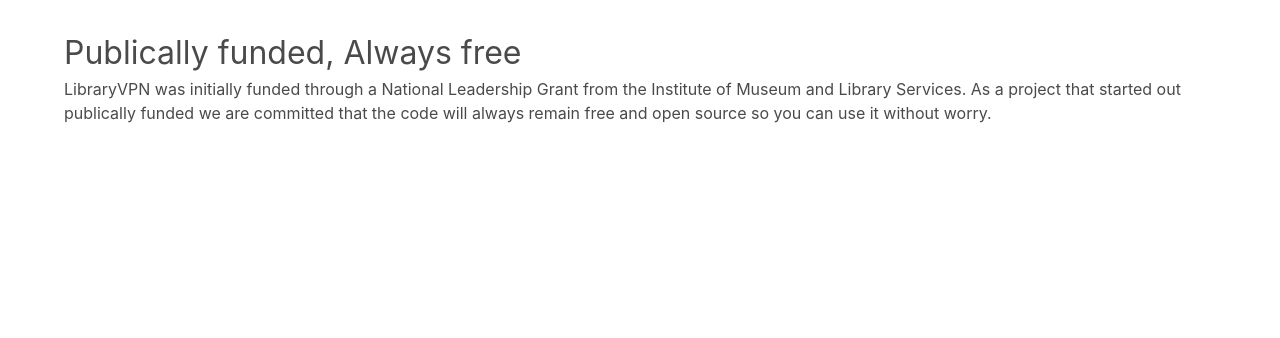
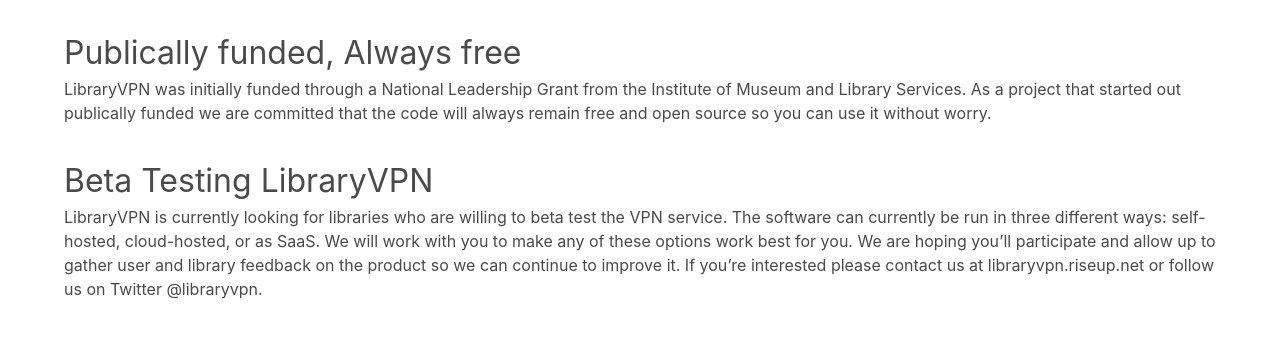
Before and after one commit to LibraryVPN/libraryvpn.github.io, a plain HTML site: page about/index.html in a window 1280 px wide. Shown: the part 690-1028 px from the top of the page. Before the commit the page ends 967 px from the top, so only its background shows below. Drawn offline with nearby package versions, Linux system fonts and the light colour scheme.

Commit message:
added beta info

```diff
--- a/about/index.html
+++ b/about/index.html
@@ -122,6 +122,8 @@ Patrons will download an easy to use client for their Windows, Mac, or Linux com
 <p>LibraryVPN is built on proven open source solutions including OpenVPN, the gold standard for VPN security. The LEAP project has a proven track record of building secure software which has been used by activist organizations such as <a href="https://riseup.net">RiseUp</a> for years. LibraryVPN builds on these projects by adding an authentication layer using the SIP2 protocol to allow patrons to use their library cards to log into the VPN client</p>
 <h2 id="publically-funded-always-free">Publically funded, Always free</h2>
 <p>LibraryVPN was initially funded through a National Leadership Grant from the Institute of Museum and Library Services. As a project that started out publically funded we are committed that the code will always remain free and open source so you can use it without worry.</p>
+<h2 id="beta-testing-libraryvpn">Beta Testing LibraryVPN</h2>
+<p>LibraryVPN is currently looking for libraries who are willing to beta test the VPN service. The software can currently be run in three different ways: self-hosted, cloud-hosted, or as SaaS. We will work with you to make any of these options work best for you. We are hoping you&rsquo;ll participate and allow up to gather user and library feedback on the product so we can continue to improve it. If you&rsquo;re interested please contact us at libraryvpn.riseup.net or follow us on Twitter @libraryvpn.</p>
 
   </div>
 </section>
```
